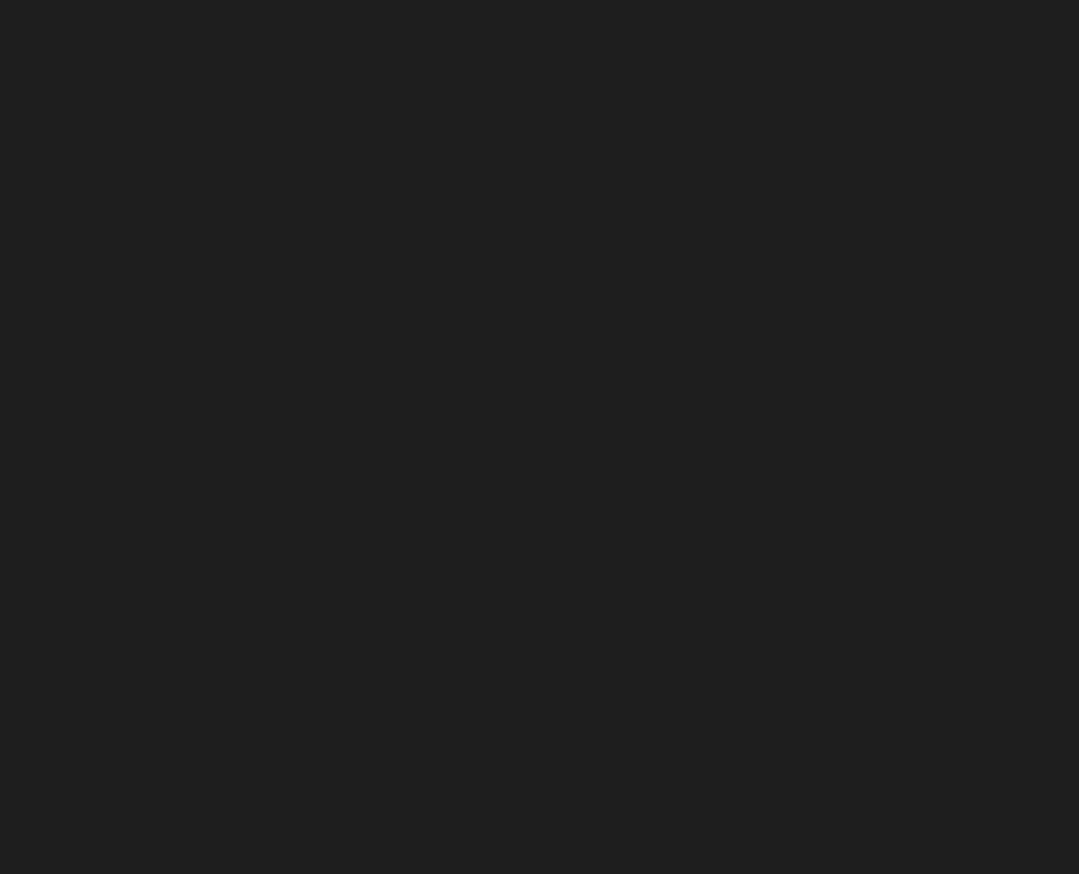
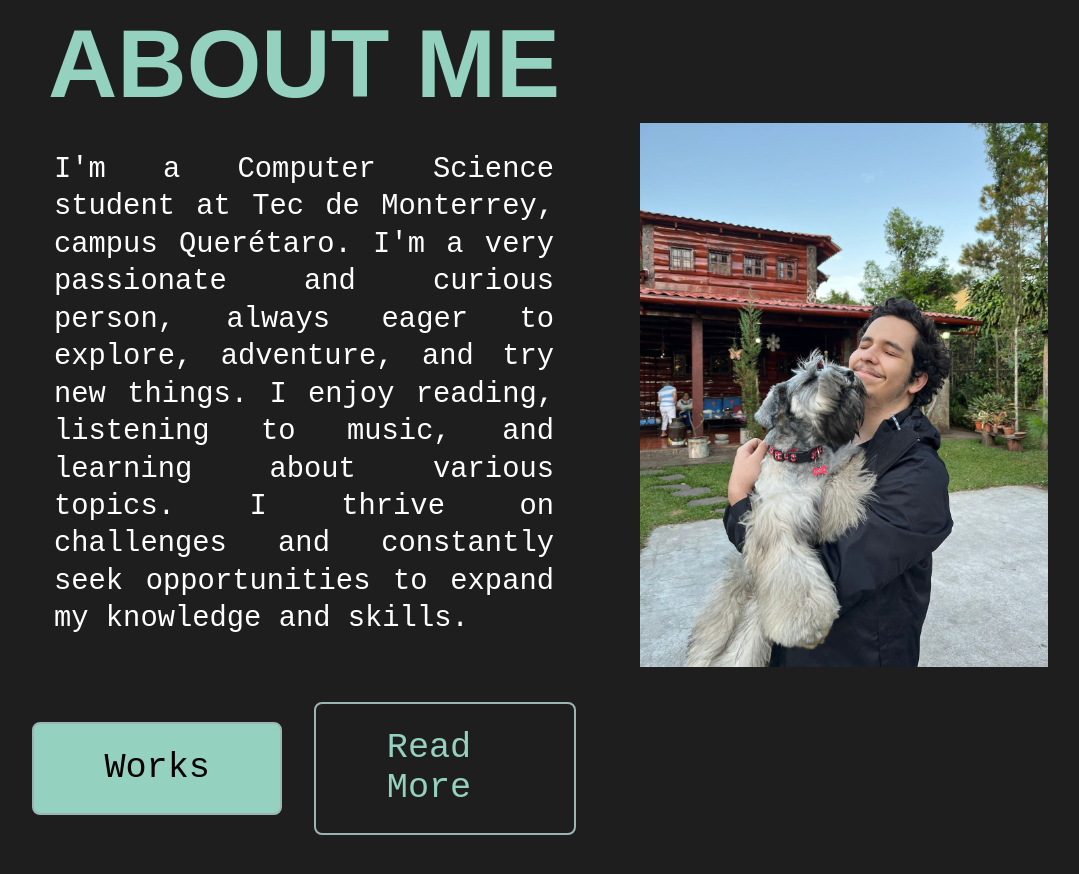
Before and after one commit to salgue441/Web-Portfolio, a React (Create React App) app in the folder portfolio/: page /#/ in a window 1280 px wide. Shown: the part 1116-1990 px from the top of the page, without its empty margins (32-1111 px from the left). Before the commit the page ends 1104 px from the top, so only its background shows below. Built offline with nearby package versions, Linux system fonts and the light colour scheme.

Commit message:
Fixed the responsiveness from the trackpad. Implemented home view with the two componentes made (hero and about section). Need to fix responsiveness

```diff
--- a/portfolio/src/App.tsx
+++ b/portfolio/src/App.tsx
@@ -12,7 +12,9 @@ import { Routes, Route } from "react-router-dom"
 
 // Components
 import Navbar from "./components/navbar/navbar"
-import HeroSection from "./components/heroSection/heroSection"
+
+// Views
+import Home from "./pages/home"
 
 /**
  * @brief
@@ -25,7 +27,7 @@ function App() {
       <Navbar />
 
       <Routes>
-        <Route path="/" element={<HeroSection />} />
+        <Route path="/" element={<Home />} />
       </Routes>
     </div>
   )
--- /dev/null
+++ b/portfolio/src/components/aboutSection/aboutSection.tsx
@@ -0,0 +1,58 @@
+/**
+ * @file aboutSection.tsx
+ * @brief About section component
+ * @author Carlos Salguero
+ * @version 1.0
+ * @date 2023-06-30
+ *
+ * @copyright Copyright (c) - MIT License
+ */
+
+// Components
+import PText from "../PText/ptext"
+import Button from "../button/button"
+import SectionTitle from "../sectionTitle/sectionTitle"
+
+// Image
+import AboutImg from "../../assets/images/about.jpg"
+
+// Styles
+import { AboutSectionContainer } from "./styles"
+
+/**
+ * @brief
+ * About section component
+ * @returns About section component
+ */
+const AboutSection = () => {
+  return (
+    <AboutSectionContainer>
+      <div className="container">
+        <div className="aboutSection__left">
+          <SectionTitle subtitle="Let me introduce myself" title="About me" />
+
+          <PText>
+            I'm a Computer Science student at Tec de Monterrey, campus
+            Querétaro. I'm a very passionate and curious person, always eager to
+            explore, adventure, and try new things. I enjoy reading, listening
+            to music, and learning about various topics. I thrive on challenges
+            and constantly seek opportunities to expand my knowledge and skills.
+          </PText>
+
+          {/* Buttons */}
+          <div className="aboutSection__buttons">
+            <Button text="Works" link="/projects" />
+            <Button text="Read More" link="/about" outline />
+          </div>
+        </div>
+
+        {/* Image */}
+        <div className="aboutSection__right">
+          <img src={AboutImg} alt="" className="about__image" />
+        </div>
+      </div>
+    </AboutSectionContainer>
+  )
+}
+
+export default AboutSection
--- /dev/null
+++ b/portfolio/src/components/aboutSection/styles.ts
@@ -0,0 +1,80 @@
+/**
+ * @file styles.tsx
+ * @brief About Section Styles
+ * @author Carlos Salguero
+ * @version 1.0
+ * @date 2023-09-30
+ *
+ * @copyright Copyright (c) - MIT License
+ */
+
+import styled from "styled-components"
+
+export const AboutSectionContainer = styled.div`
+  padding: 5rem 0;
+  display: flex;
+  align-items: center;
+  justify-content: space-between;
+
+  .container {
+    display: flex;
+    align-items: center;
+    justify-content: space-between;
+  }
+
+  .aboutSection__left,
+  .aboutSection__right {
+    flex: 1;
+  }
+
+  .aboutSection__left {
+    text-align: justify;
+  }
+
+  .aboutSection__right {
+    padding-left: 4rem;
+  }
+
+  .aboutSection__buttons {
+    display: flex;
+    align-items: center;
+    justify-content: center;
+    margin-top: 2rem;
+    gap: 2rem;
+  }
+
+  .about__image {
+    width: 75%;
+  }
+
+  @media screen and (max-width: 768px) {
+    flex-direction: column;
+    padding: 2rem 0;
+
+    .aboutSection__left,
+    .aboutSection__right {
+      text-align: center;
+    }
+
+    .aboutSection__right {
+      padding-left: 0;
+      margin-top: 2rem;
+    }
+
+    .about__image {
+      width: 100%;
+    }
+
+    .aboutSection__buttons {
+      flex-direction: column;
+      gap: 0;
+    }
+  }
+
+  @media screen and (max-width: 500px) {
+    .aboutSection__buttons {
+      flex-direction: column;
+      gap: 0;
+    }
+  }
+`
--- /dev/null
+++ b/portfolio/src/components/button/button.tsx
@@ -0,0 +1,41 @@
+/**
+ * @file button.tsx
+ * @brief Button component
+ * @author Carlos Salguero
+ * @version 1.0
+ * @date 2023-06-30
+ *
+ * @copyright Copyright (c) - MIT License
+ */
+import { Link } from "react-router-dom"
+
+// Styles
+import { ButtonContainer } from "./styles"
+
+/**
+ * @brief
+ * Button component
+ * @param text Text of the button
+ * @param link Link of the button
+ * @param outline Outline of the button (boolean)
+ * @returns Button component
+ */
+const Button = ({
+  text,
+  link,
+  outline = false,
+}: {
+  text: string
+  link: string
+  outline?: boolean
+}) => {
+  return (
+    <ButtonContainer outline={outline}>
+      <Link to={link} className="button">
+        {text}
+      </Link>
+    </ButtonContainer>
+  )
+}
+
+export default Button
--- /dev/null
+++ b/portfolio/src/components/button/styles.ts
@@ -0,0 +1,38 @@
+/**
+ * @file styles.tsx
+ * @brief Button Styles
+ * @author Carlos Salguero
+ * @version 1.0
+ * @date 2023-09-30
+ *
+ * @copyright Copyright (c) - MIT License
+ */
+
+import styled from "styled-components"
+
+interface ButtonContainerProps {
+  outline?: boolean
+}
+
+export const ButtonContainer = styled.div<ButtonContainerProps>`
+  margin-top: 2rem;
+
+  .button {
+    font-size: 2.2rem;
+    padding: 0.7em 2em;
+    border: 2px solid var(--ash-gray);
+    border-radius: 8px;
+    display: inline-block;
+    font-family: "Roboto Mono", monospace;
+
+    background-color: ${(props) =>
+      props.outline ? "transparent" : "var(--tiffany-blue)"};
+    color: ${(props) => (props.outline ? "var(--tiffany-blue)" : "black")};
+  }
+
+  @media only screen and (max-width: 768px) {
+    .button {
+      font-size: 1.8rem;
+    }
+  }
+`
--- a/portfolio/src/components/navbar/styles.ts
+++ b/portfolio/src/components/navbar/styles.ts
@@ -60,6 +60,8 @@ export const NavContainer = styled.nav`
 
   @media screen and (max-width: 768px) {
     padding: 0;
+    height: 85px;
+    background-color: var(--dark-light);
 
     .hide-item {
       transform: translateY(calc(-100% - var(--top)));
@@ -67,26 +69,43 @@ export const NavContainer = styled.nav`
 
     .mobile-menu-icon {
       display: block;
+      position: absolute;
+      top: 2rem;
+      left: 1.5rem;
+      width: 4rem;
+      cursor: pointer;
+      outline: none;
+
+      * {
+        pointer-events: none;
+      }
     }
 
     .navItems {
-      --top: 1rem;
-      transition: 0.3s ease transform;
-      background-color: var(--dark-light);
+      --top: 0rem;
+      transition: all 0.3s ease-in-out;
+      background-color: var(--black-olive);
       padding: 2rem;
-      width: 90%;
-      max-width: 300px;
-      border-radius: 12px;
+      width: 100%;
+      max-width: 100%;
+      height: calc(100vh);
       position: absolute;
-      right: 1rem;
+
       top: var(--top);
+
+      display: flex;
+      flex-direction: column;
+      align-items: center;
+      justify-content: center;
+      gap: 2rem;
 
       .closeNavIcon {
         display: block;
         width: 3rem;
         margin: 0 0 0 auto;
         cursor: pointer;
-
+        transition: all 0.3s ease-in-out;
+        transform: translate(-1300%, -640%);
         * {
           pointer-events: none;
         }
--- /dev/null
+++ b/portfolio/src/components/sectionTitle/sectionTitle.tsx
@@ -0,0 +1,36 @@
+/**
+ * @file sectionTitle.tsx
+ * @brief Section title component with a title and a subtitle
+ * @author Carlos Salguero
+ * @version 1.0
+ * @date 2023-06-30
+ *
+ * @copyright Copyright (c) - MIT License
+ */
+
+// Styles
+import { SectionTitleContainer } from "./styles"
+
+/**
+ * @brief
+ * Section title component with a title and a subtitle
+ * @param title Title of the section
+ * @param subtitle Subtitle of the section
+ * @returns Section title component
+ */
+const SectionTitle = ({
+  title,
+  subtitle,
+}: {
+  title: string
+  subtitle: string
+}) => {
+  return (
+    <SectionTitleContainer>
+      <p>{subtitle}</p>
+      <h2>{title}</h2>
+    </SectionTitleContainer>
+  )
+}
+
+export default SectionTitle
--- /dev/null
+++ b/portfolio/src/components/sectionTitle/styles.ts
@@ -0,0 +1,40 @@
+/**
+ * @file styles.tsx
+ * @brief Section Title Styles
+ * @author Carlos Salguero
+ * @version 1.0
+ * @date 2023-09-30
+ *
+ * @copyright Copyright (c) - MIT License
+ */
+
+import styled from "styled-components"
+
+export const SectionTitleContainer = styled.div`
+  text-align: center;
+
+  p {
+    font-family: "Roboto Mono", monospace;
+    font-size: 2rem;
+  }
+
+  h2 {
+    font-family: "Montserrat Alternates", sans-serif;
+    font-weight: 900;
+    font-size: 6rem;
+    margin-top: 0.5rem;
+    text-transform: uppercase;
+    color: var(--tiffany-blue);
+    margin-bottom: 2rem;
+  }
+
+  @media only screen and (max-width: 768px) {
+    text-align: center;
+    p {
+      font-size: 1.2rem;
+    }
+    h2 {
+      font-size: 3.6rem;
+    }
+  }
+`
--- /dev/null
+++ b/portfolio/src/pages/home.tsx
@@ -0,0 +1,28 @@
+/**
+ * @file home.tsx
+ * @brief Home page component
+ * @author Carlos Salguero
+ * @version 1.0
+ * @date 2023-06-30
+ *
+ * @copyright Copyright (c) - MIT License
+ */
+// Components
+import HeroSection from "../components/heroSection/heroSection"
+import AboutSection from "../components/aboutSection/aboutSection"
+
+/**
+ * @brief
+ * Home page component with all the sections of the page (Hero, About, Projects, Contact, Footer) and the page styles
+ * @returns Home page component
+ */
+const Home = () => {
+  return (
+    <>
+      <HeroSection />
+      <AboutSection />
+    </>
+  )
+}
+
+export default Home
--- a/portfolio/src/styles/globalStyles.tsx
+++ b/portfolio/src/styles/globalStyles.tsx
@@ -31,6 +31,9 @@ const GlobalStyles = createGlobalStyle`
         --ash-gray: #9db5b2;
         --light-cyan: #daf0ee;
         --tiffany-blue: #94d1be;
+
+        // Position
+        --top: 2rem;
     }
 
     html {
```
Also changed, not shown: portfolio/src/assets/images/about.jpg (added).
